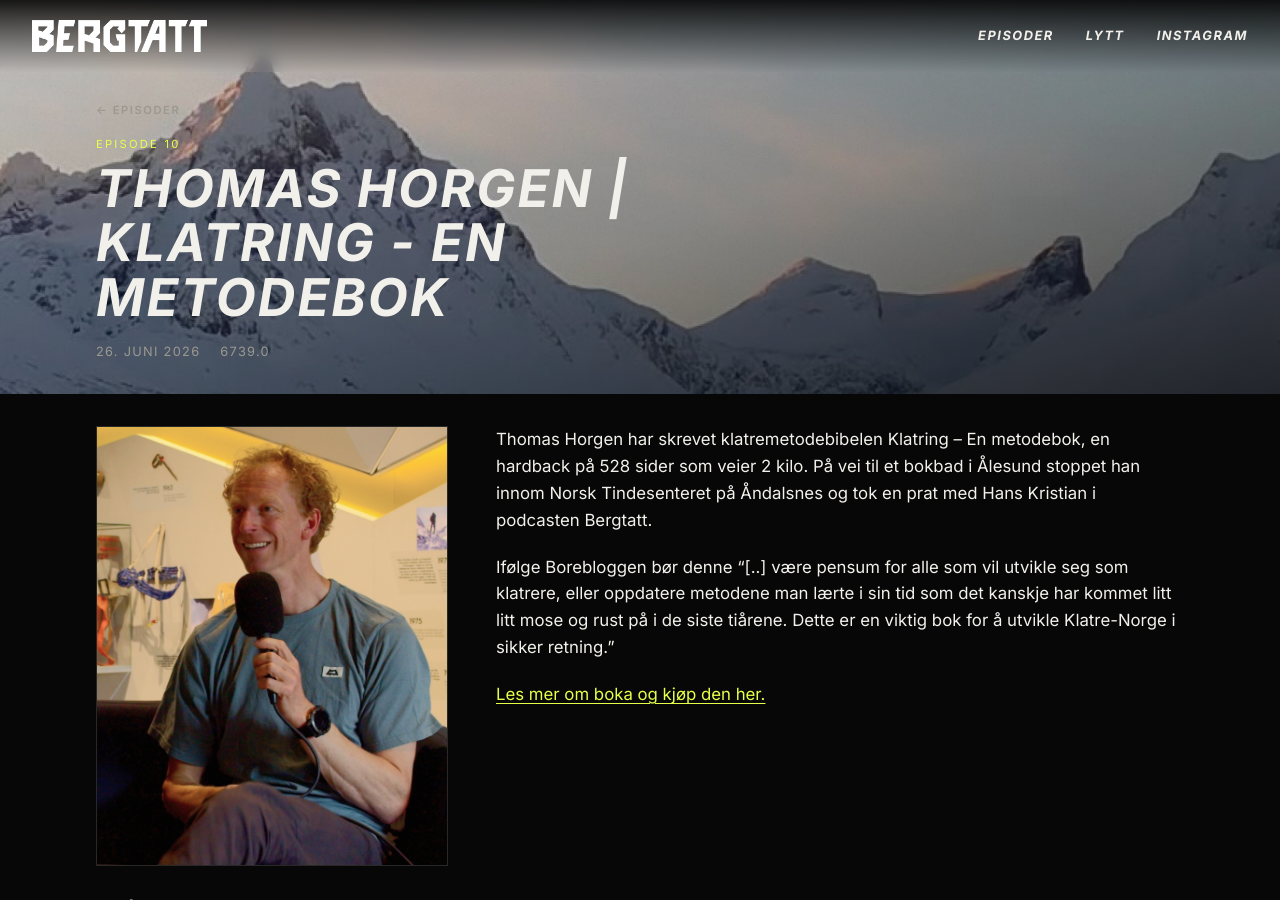
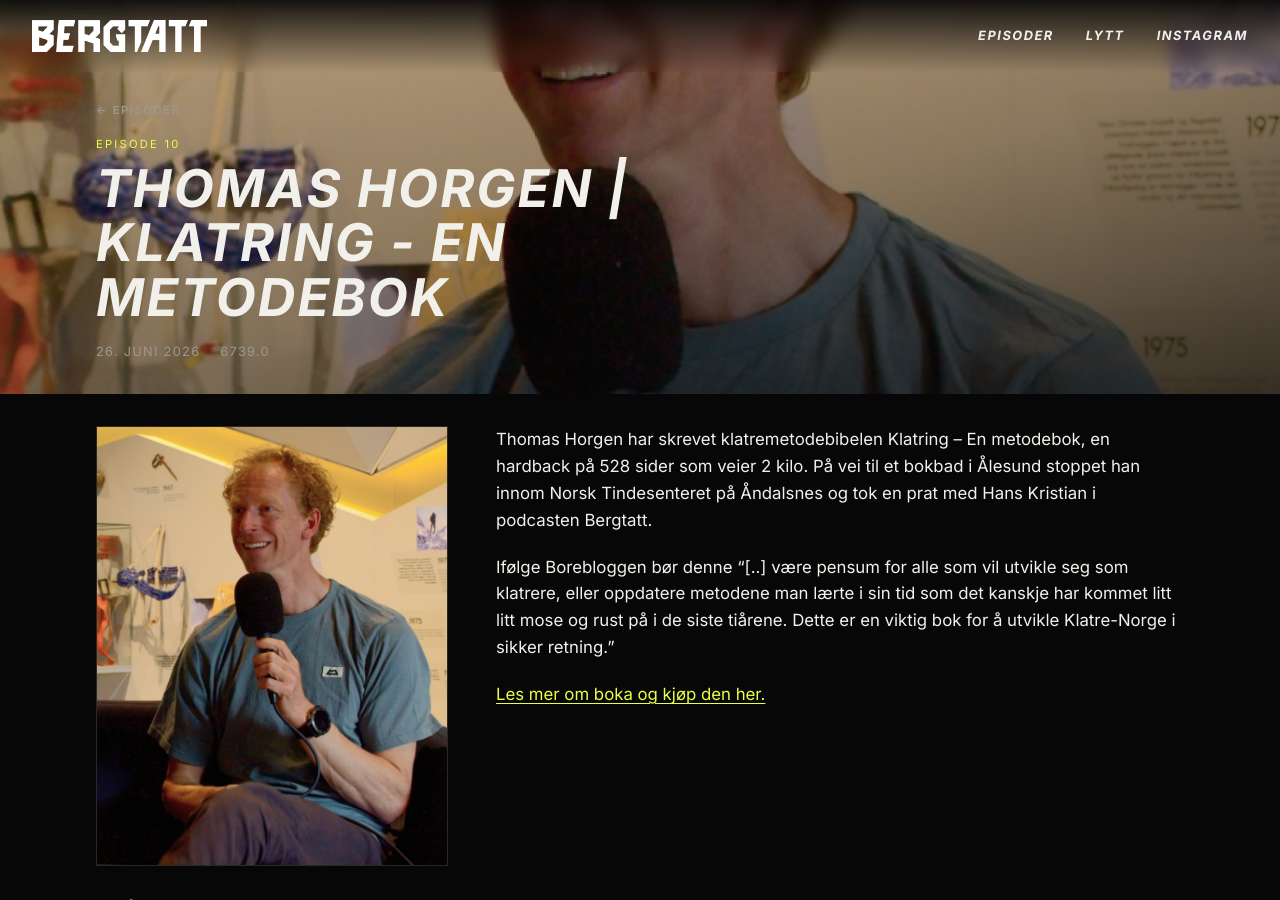
Before and after one commit to hanserino/bergtatt, a Jekyll site: the page built from _posts/2026-06-26-thomas-horgen.md, in a window 1280 px wide and 900 px high. Built offline with Jekyll 4.4.1, drawn with Linux system fonts in a browser that asks for light colours.

Commit message:
Update Episode “2026-06-26-thomas-horgen”

```diff
--- a/_posts/2026-06-26-thomas-horgen.md
+++ b/_posts/2026-06-26-thomas-horgen.md
@@ -9,6 +9,7 @@
 duration: 1:52:19
 description: ""
 episode_type: full
+desktop_hero_image: /assets/uploads/thomashorgen.jpeg
 image: /assets/uploads/thomashorgen.jpeg
 acast_url: https://shows.acast.com/6634a0a237ac170013034743/6a3e718da3fa97823766e578
 youtube_id: OlRB8ACjCN4
```
